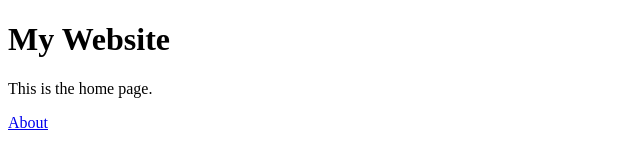
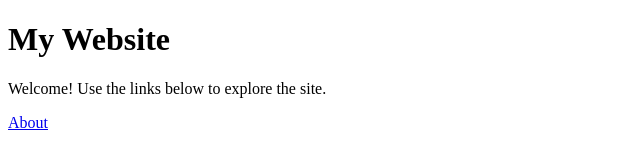
Before and after one commit to manavc-13/bits-git-assignment, a plain HTML site: page index.html in a window 1280 px wide. Shown: the whole page, without its empty margins (0-640 px from the left). Drawn offline with Linux system fonts and the light colour scheme.

Commit message:
Update home page text in index.html

```diff
--- a/index.html
+++ b/index.html
@@ -6,7 +6,7 @@
 </head>
 <body>
   <h1>My Website</h1>
-  <p>This is the home page.</p>
+  <p>Welcome! Use the links below to explore the site.</p>
   <a href="about.html">About</a>
 </body>
 </html>
```
